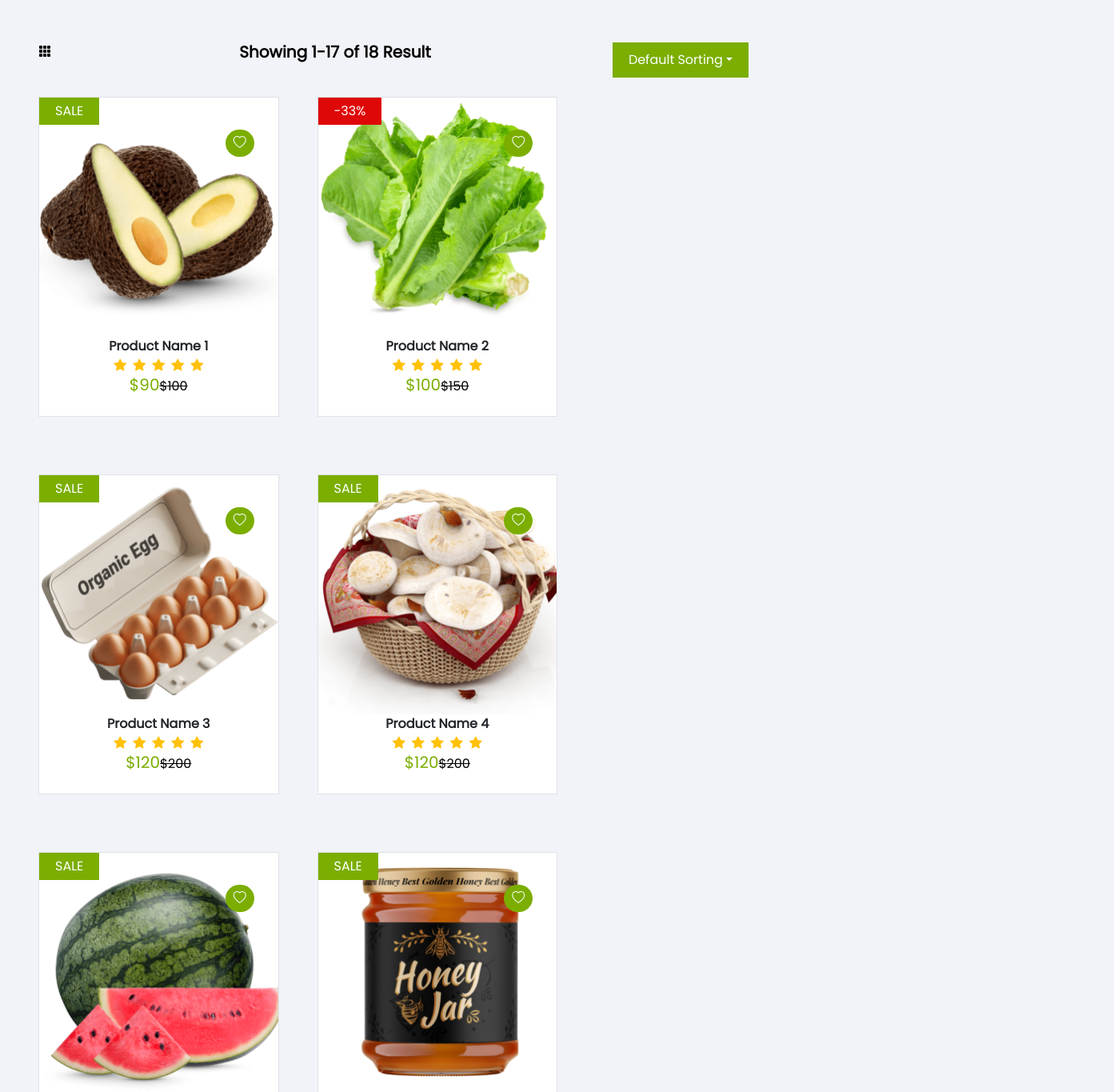
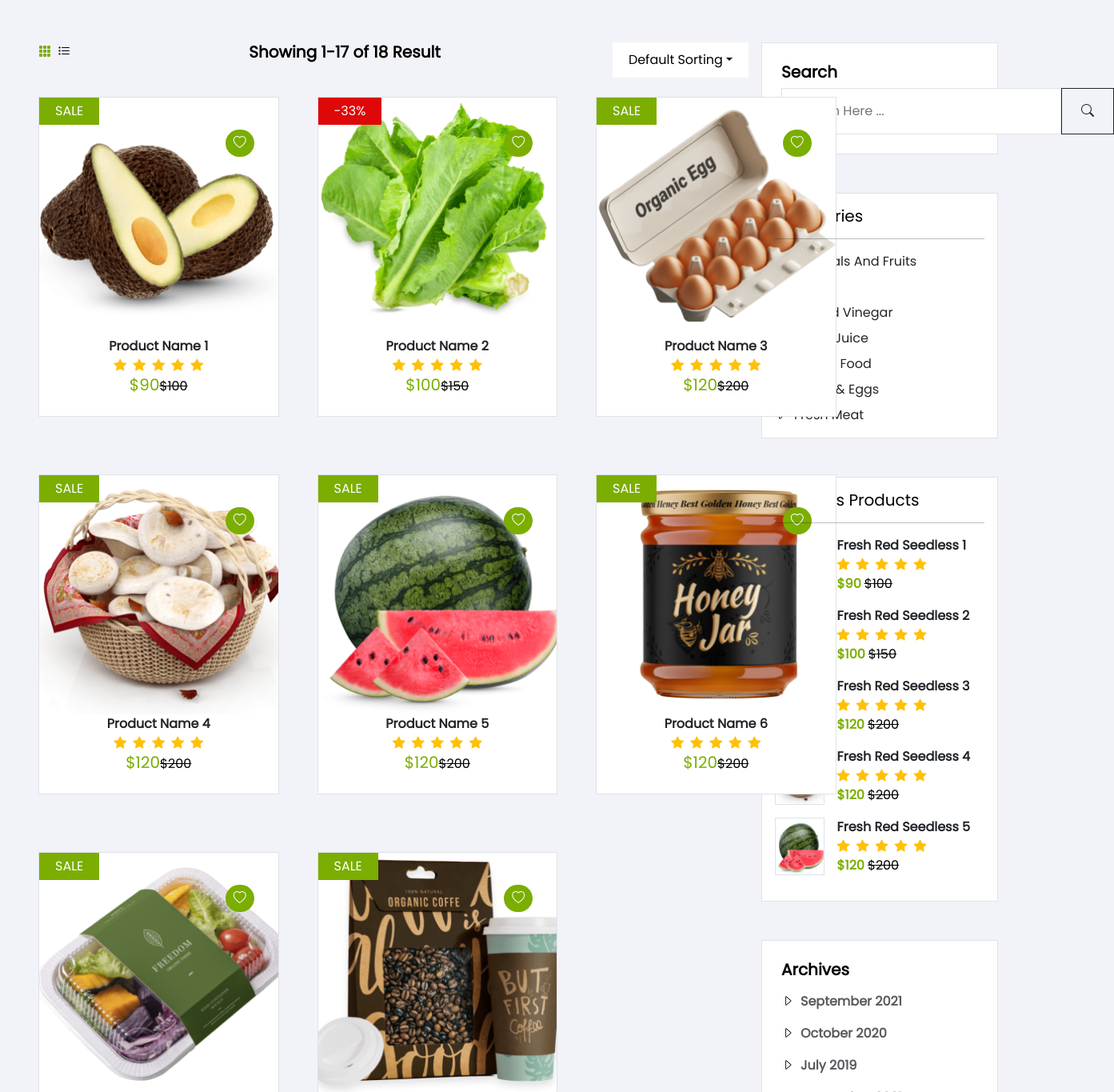
Before and after one commit to v1p3r75/friedshop-front-react, a React (Vite) app: page /shop in a window 1280 px wide. Shown: the part 360-1725 px from the top of the page at 80% size, 1393 px wide, since content can reach past the window. Built offline with nearby package versions, Linux system fonts and the light colour scheme.

Commit message:
Add Shop Page

```diff
--- a/src/assets/css/index.css
+++ b/src/assets/css/index.css
@@ -13,6 +13,7 @@
 
 }
 
+* {outline: none;}
 body { font-family: "Poppins Regular", sans-serif!important;  margin: 0; padding: 0; color: var(--fd-color-white)!important; background-color: var(--fd-color-bg)!important; }
 ul, li {margin: 0!important; padding: 0!important; list-style: none;}
 a {color: #fff!important; text-decoration: none!important;}
@@ -26,3 +27,4 @@ a {color: #fff!important; text-decoration: none!important;}
 .f-content {line-height: 35px;} .dot {margin: 0 10px 10px 0!important;} .cursor-pointer {cursor: pointer}
 .control-dots {text-align: start!important; left : 10%!important}
 .product-cart:hover .show {display: block!important}
+.grid-3 { grid-template-columns: 3fr 3fr 3fr;} .grid-4 { grid-template-columns: 3fr 3fr 3fr 3fr;}
--- a/src/components/ProductCart.tsx
+++ b/src/components/ProductCart.tsx
@@ -15,7 +15,7 @@ const ProductCart = (props : ProductType) => {
 
 
     return (
-        <div className="position-relative bg-white w-20 mt-4 border-1 border fd-hover-border-primary product-cart" style={{height: "400px"}}>
+        <div className="position-relative bg-white mt-4 border-1 border fd-hover-border-primary product-cart" style={{height: "400px"}}>
             <div className="position-relative h-75 product-img">
                 <img src={props.img} alt={props.name} className="h-100"/>
                 <div className='show d-none position-absolute w-100 animate__animated animate__fadeIn' style={{bottom : '10%'}}><Link to={"/"} className='bg-white fd-color-primary fd-hover-bg-primary d-block w-50 mx-auto px-3 py-2'>ADD TO CART</Link></div>
--- /dev/null
+++ b/src/components/SearchBar.tsx
@@ -0,0 +1,16 @@
+import React from 'react'
+
+const SearchBar = () => {
+
+  return (
+    <div className="w-100 p-4 text-black bg-white  fd-hover-border-primary border border-1">
+        <h5 className='fw-bold'>Search</h5>
+        <form action="" method="post" className='w-100 d-flex'>
+            <div><input type="text" name="searchquery" placeholder='Search Here ...' className='p-3 border border-1 rounded-0'/></div>
+            <div><button type='submit' className='btn btn-outline-dark rounded-0 py-3 px-4'><i className="bi bi-search"></i></button></div>
+        </form>
+    </div>
+  )
+}
+
+export default SearchBar
--- /dev/null
+++ b/src/components/Tags.tsx
@@ -0,0 +1,19 @@
+import React from 'react'
+import { Link } from 'react-router-dom'
+import { archives } from '../views/VitualData'
+
+const Tags = () => {
+
+  return (
+    <div className="w-100 p-4 text-black bg-white fd-hover-border-primary border border-1">
+        <h5 className='fw-bold'>Archives</h5>
+        { archives.map((archives) => {
+            return <div key={archives.archive_id} className="archive text-dark mt-3">
+                <span><i className='bi bi-caret-right me-2'></i><Link to={"/"} className='text-dark fw-bold opacity-75'>{archives.date}</Link></span>
+            </div>
+        })}
+    </div>
+  )
+}
+
+export default Tags
--- a/src/views/Shop.tsx
+++ b/src/views/Shop.tsx
@@ -1,10 +1,19 @@
-import React from 'react'
+import React, { useState } from 'react'
 import Header from './includes/Header'
 import Footer from './includes/Footer'
 import Banner from '../components/Banner'
-import { PopularProducts } from './includes/Section'
+import { Category, PopularProducts, SortProducts } from './includes/Section'
+import SearchBar from '../components/SearchBar'
+import { apiCategory } from './VitualData'
+import Tags from '../components/Tags'
 
 const Shop = () => {
+
+  const [type, setType] = useState('grid');
+
+  const changeTypeToGrid = () => { setType('grid'); }
+  const changeTypeToList = () => { setType('list'); }
+
   return (
     <>
         <Header />
@@ -13,12 +22,16 @@ const Shop = () => {
           <div className="shop-section w-75">
             <div className="d-flex justify-content-between">
               <div>
-                <span className='me-2'><i className="bi bi-grid-3x3-gap-fill"></i></span>
-                <span><i className="bi bi-view"></i></span>
+                <span className={type === 'grid' ? 'me-2 cursor-pointer fd-color-primary' : 'me-2 cursor-pointer'} onClick={changeTypeToGrid}>
+                  <i className="bi bi-grid-3x3-gap-fill"></i>
+                </span>
+                <span className={type === 'list' ? 'me-2 cursor-pointer fd-color-primary' : 'me-2 cursor-pointer'} onClick={changeTypeToList}>
+                  <i className="bi bi-list-task"></i>
+                </span>
               </div>
               <h5 className="fw-bold">Showing 1-17 of 18 Result</h5>
               <nav className="dropdown">
-                <a href="#" className="dropdown-toggle fd-btn" data-bs-toggle='dropdown' data-bs-auto-close='outside'>Default Sorting</a>
+                <a href="#" className="dropdown-toggle fd-btn bg-white text-black" data-bs-toggle='dropdown' data-bs-auto-close='outside'>Default Sorting</a>
                 <div className="dropdown-menu rounded-0 text-start animate__animated animate__fadeIn">
                   <ul>
                     <li><a href="#" className="dropdown-item fd-hover-color-primary text-black">Name<i className="bi bi-sort-down"></i></a></li>
@@ -31,6 +44,22 @@ const Shop = () => {
             </div>
             <PopularProducts />
           </div>
+          <aside className='w-25'>
+            <SearchBar />
+            <div className="category-list text-black bg-white w-100 border border-1 fd-hover-border-primary p-3 my-5">
+              <h5>Categories</h5><hr />
+              <div className="d-flex flex-column gap-2">
+                {
+                  apiCategory.map((category) => <Category category={category} key={category.category_id}/>)
+                }
+              </div>
+            </div>
+            <div className="top-products text-black bg-white w-100 border border-1 fd-hover-border-primary p-3 my-5">
+                <h5>Populars Products</h5><hr />
+                <SortProducts />
+            </div>
+            <Tags />
+          </aside>
         </div>
         <Footer />
     </>
--- a/src/views/VitualData.tsx
+++ b/src/views/VitualData.tsx
@@ -60,3 +60,14 @@
     { category_id: 6, name: 'Butter & Eggs' },
     { category_id: 7, name: 'Fresh Meat' },
   ]
+
+  export const archives = [
+
+    { archive_id: 1, date: 'September 2021' },
+    { archive_id: 2, date: 'October 2020' },
+    { archive_id: 3, date: 'July 2019' },
+    { archive_id: 4, date: 'September 2021' },
+    { archive_id: 5, date: 'October 2020' },
+    { archive_id: 6, date: 'July 2019' },
+
+  ]
--- a/src/views/includes/Section.tsx
+++ b/src/views/includes/Section.tsx
@@ -6,19 +6,24 @@ import ProductOfDay from '../../components/ProductOfDay';
 import Blog from '../../components/Blog';
 import Testimonial from '../../components/Testimonial';
 import  {CategoryType, apiCategory, apiSlidesInfo, blogInfo, testimonialInfo, productsTest, dailyTest, sortProduct} from '../VitualData';
+import { Link } from 'react-router-dom';
 
+
+const Category = ({category, arrow = 'left'} : {category : any, arrow? : string}) => {
+  return <div key={category.category_id} className="category text-dark">
+        {arrow === 'left' ? <i className='bi bi-caret-right me-2'></i> : null}
+        <Link to={"/"} className='text-dark'>{category.name}</Link>
+        {arrow === 'right' ? <i className='bi bi-caret-right float-end opacity-75 me-2'></i> : null}
+    </div>
+}
 
 const AllCategory = (props: { categoryList: CategoryType }) => {
 
   return <div className="all-category w-25 shadow border-1 border-light p-0">
     <h6 className="fd-bg-primary p-3 fw-bold rounded-top-3">ALL CATEGORIES</h6>
-    <div className="category-list d-flex flex-column gap-3 py-2 px-3">
+    <div className="category-list d-flex flex-column gap-4 py-2 px-3">
       {
-        props.categoryList.map((category) => {
-          return <div key={category.category_id} className="category text-dark">
-            <span>{category.name}</span>
-          </div>
-        })
+        props.categoryList.map((category) => <Category category={category} arrow='right' key={category.category_id}/>)
       }
     </div>
   </div>
@@ -31,19 +36,19 @@ const About : FC = () => {
       <div className="container-fluid">
         <div className="row">
           <div className="col-3 d-flex gap-2">
-            <div className='w-25 text-center align-self-center'><i className="bi bi-heart fa-2x bg-"></i></div>
+            <div className='w-25 text-center align-self-center'><i className="bi bi-bus-front fa-2x bg-"></i></div>
             <div><h6 className='fw-bold'>Free Shipping</h6><span className="font-light opacity-75">Free UK shipping when you spend £30.</span></div>
           </div>
           <div className="col-3 d-flex gap-2">
-            <div className='w-25 text-center align-self-center'><i className="bi bi-heart fa-2x bg-"></i></div>
+            <div className='w-25 text-center align-self-center'><i className="bi bi-flower2 fa-2x bg-"></i></div>
             <div><h6 className='fw-bold'>Get Fresh Products</h6><span className="font-light opacity-75">Find a range of best online organic food.</span></div>
           </div>
           <div className="col-3 d-flex gap-2">
-            <div className='w-25 text-center align-self-center'><i className="bi bi-heart fa-2x bg-"></i></div>
+            <div className='w-25 text-center align-self-center'><i className="bi bi-currency-dollar fa-2x bg-"></i></div>
             <div><h6 className='fw-bold'>Moneyback Offer</h6><span className="font-light opacity-75">Free UK shipping when you spend £30.</span></div>
           </div>
           <div className="col-3 d-flex gap-2">
-            <div className='w-25 text-center align-self-center'><i className="bi bi-shield-fill fa-2x bg-"></i></div>
+            <div className='w-25 text-center align-self-center'><i className="bi bi-shield-x fa-2x bg-"></i></div>
             <div><h6 className='fw-bold'>Safe Payment</h6><span className="font-light opacity-75">We are using secure payment methods.</span></div>
           </div>
         </div>
@@ -105,10 +110,10 @@ const Promotion3 = () => {
 }
 
 
-const PopularProducts = () => {
+const PopularProducts = ( {grid = 3} : {grid? : number} ) => {
 
   return (
-    <div className="d-flex flex-wrap gap-5">
+    <div className={"d-grid grid-" + grid + " gap-5"}>
       {
         productsTest.map((product) => <ProductCart {...product} key={product.name}/>)
       }
@@ -178,7 +183,7 @@ const Section = () => {
                 <h4>Popular Products</h4>
                 <div><a href="#" className="fd-btn fw-bold">View All <i className="mdi mdi-right"></i></a></div>
               </div>
-              <PopularProducts />
+              <PopularProducts grid={4} />
             </div>
             <div className="day-deals-rated d-flex text-black gap-3" style={{minHeight: "400px"}}>
               <div className="day-deals w-75 bg-white p-3 border-1 border">
@@ -219,7 +224,7 @@ const Section = () => {
                 <h4>Featured Products</h4>
                 <div><a href="#" className="fd-btn fw-bold">View All <i className="mdi mdi-right"></i></a></div>
               </div>
-              <PopularProducts />
+              <PopularProducts grid={4} />
             </div>
           </div>
           <MakeCall />
@@ -242,4 +247,4 @@ const Section = () => {
   )
 }
 
-export { Section, PopularProducts };
+export { Section, PopularProducts, SortProducts, Category};
```
